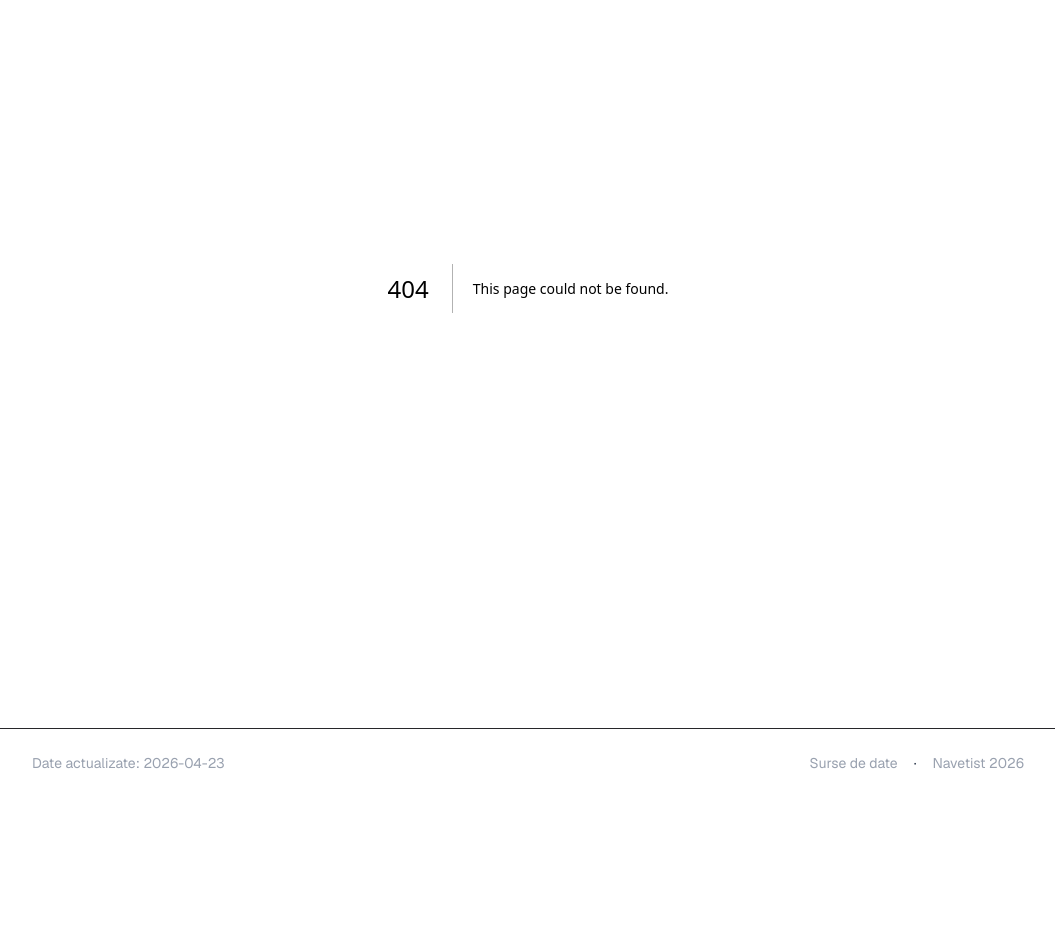
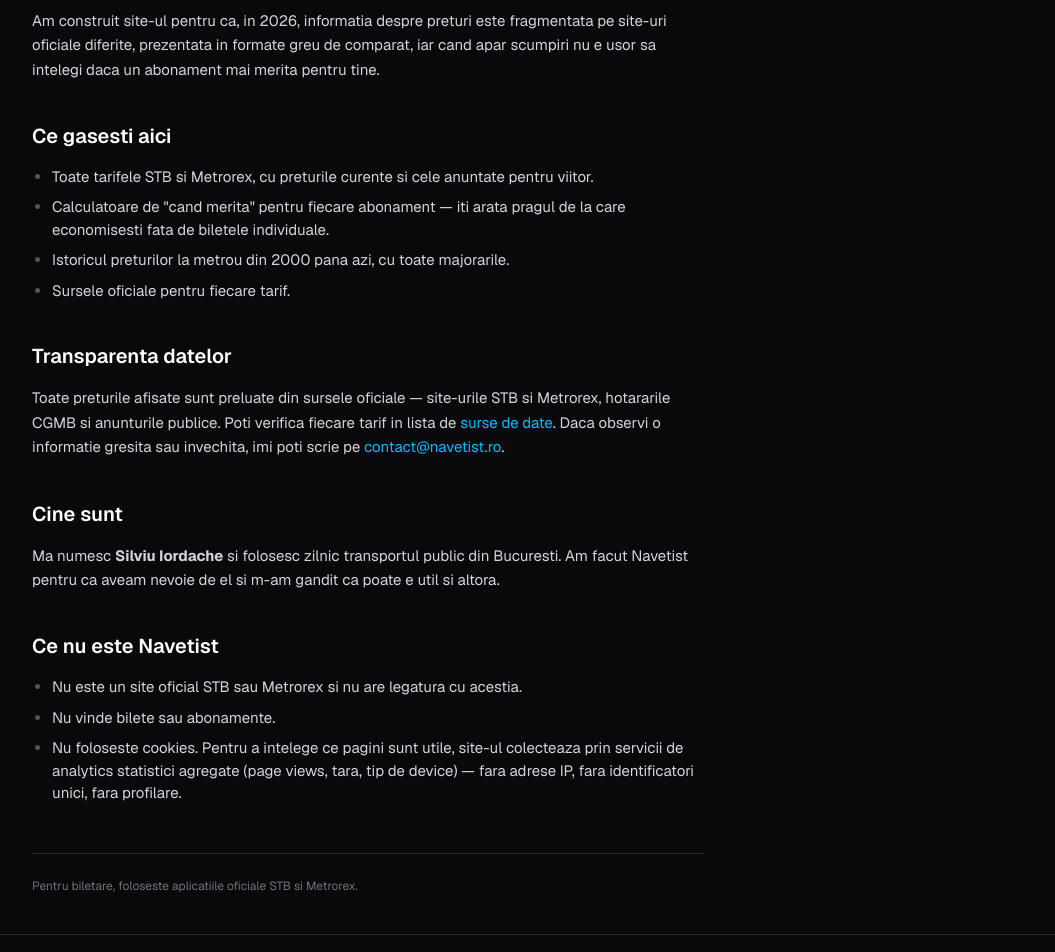
Before and after one commit to silviuio/navetist, a Next.js app: page /despre in a window 1280 px wide. Before the commit this address had no page. Shown: the part 200-1152 px from the top of the page, without its empty margins (112-1167 px from the left). Before the commit the page ends 997 px from the top, so only its background shows below. Built offline with nearby package versions, Linux system fonts and the light colour scheme.

Commit message:
feat: add Despre page and update sitemap to include it

```diff
--- a/app/components/Footer.tsx
+++ b/app/components/Footer.tsx
@@ -11,7 +11,9 @@
             Surse de date
           </Link>
           <span className="text-gray-300 dark:text-gray-700">·</span>
-          <span>Navetist {new Date().getFullYear()}</span>
+          <Link href="/despre" className="hover:text-gray-800 dark:hover:text-gray-200 transition-colors">
+            Despre
+          </Link>
         </div>
       </div>
     </footer>
--- /dev/null
+++ b/app/despre/page.tsx
@@ -0,0 +1,120 @@
+import type { Metadata } from "next";
+import Link from "next/link";
+
+export const metadata: Metadata = {
+  title: "Despre Navetist — tarife transport public București | Navetist",
+  description:
+    "Navetist este un proiect independent care aduna si prezinta clar tarifele de transport public din Bucuresti — STB si Metrorex — impreuna cu calcule care te ajuta sa alegi varianta potrivita.",
+};
+
+export default function DesprePage() {
+  return (
+    <div className="prose prose-invert max-w-2xl">
+      <h1 className="text-2xl font-bold text-white mb-6">Despre Navetist</h1>
+
+      <section className="space-y-4 text-gray-300 text-[15px] leading-relaxed">
+        <p>
+          Navetist este un proiect independent care aduna si prezinta clar
+          tarifele de transport public din Bucuresti — STB, Metrorex si
+          abonamentele integrate — intr-un singur loc.
+        </p>
+
+        <p>
+          Am construit site-ul pentru ca, in 2026, informatia despre preturi
+          este fragmentata pe site-uri oficiale diferite, prezentata in formate
+          greu de comparat, iar cand apar scumpiri nu e usor sa intelegi daca
+          un abonament mai merita pentru tine.
+        </p>
+      </section>
+
+      <h2 className="text-xl font-semibold text-white mt-10 mb-4">
+        Ce gasesti aici
+      </h2>
+      <ul className="space-y-2 text-gray-300 text-[15px] list-disc pl-5 marker:text-zinc-600">
+        <li>
+          Toate tarifele STB si Metrorex, cu preturile curente si cele anuntate
+          pentru viitor.
+        </li>
+        <li>
+          Calculatoare de &quot;cand merita&quot; pentru fiecare abonament — iti arata
+          pragul de la care economisesti fata de biletele individuale.
+        </li>
+        <li>
+          Istoricul preturilor la metrou din 2000 pana azi, cu toate majorarile.
+        </li>
+        <li>Sursele oficiale pentru fiecare tarif.</li>
+      </ul>
+
+      <h2 className="text-xl font-semibold text-white mt-10 mb-4">
+        Transparenta datelor
+      </h2>
+      <p className="text-gray-300 text-[15px] leading-relaxed">
+        Toate preturile afisate sunt preluate din sursele oficiale — site-urile
+        STB si Metrorex, hotararile CGMB si anunturile publice. Poti verifica
+        fiecare tarif in lista de{" "}
+        <Link
+          href="/surse"
+          className="text-sky-400 hover:text-sky-300 transition-colors"
+        >
+          surse de date
+        </Link>
+        . Daca observi o informatie gresita sau invechita, imi poti scrie pe{" "}
+        <a
+          href="mailto:contact@navetist.ro"
+          className="text-sky-400 hover:text-sky-300 transition-colors"
+        >
+          contact@navetist.ro
+        </a>
+        .
+      </p>
+
+      <h2 className="text-xl font-semibold text-white mt-10 mb-4">
+        Cine sunt
+      </h2>
+      <p className="text-gray-300 text-[15px] leading-relaxed">
+        Ma numesc <strong>Silviu Iordache</strong> si folosesc zilnic
+        transportul public din Bucuresti. Am facut Navetist pentru ca aveam
+        nevoie de el si m-am gandit ca poate e util si altora.
+      </p>
+
+      <h2 className="text-xl font-semibold text-white mt-10 mb-4">
+        Ce nu este Navetist
+      </h2>
+      <ul className="space-y-2 text-gray-300 text-[15px] list-disc pl-5 marker:text-zinc-600">
+        <li>
+          Nu este un site oficial STB sau Metrorex si nu are legatura cu
+          acestia.
+        </li>
+        <li>Nu vinde bilete sau abonamente.</li>
+        <li>
+          Nu foloseste cookies. Pentru a intelege ce pagini sunt utile,
+          site-ul colecteaza prin servicii de analytics statistici agregate
+          (page views, tara, tip de device) — fara adrese IP, fara
+          identificatori unici, fara profilare.
+        </li>
+      </ul>
+
+      <p className="text-xs text-zinc-500 mt-12 pt-6 border-t border-zinc-800">
+        Pentru biletare, foloseste aplicatiile oficiale{" "}
+        <a
+          href="https://www.stbsa.ro"
+          className="hover:text-zinc-300 transition-colors"
+          rel="noopener noreferrer"
+          target="_blank"
+        >
+          STB
+        </a>{" "}
+        si{" "}
+        <a
+          href="https://metrorex.ro"
+          className="hover:text-zinc-300 transition-colors"
+          rel="noopener noreferrer"
+          target="_blank"
+        >
+          Metrorex
+        </a>
+        .
+      </p>
+    </div>
+  );
+}
--- a/app/sitemap.ts
+++ b/app/sitemap.ts
@@ -12,5 +12,6 @@
     { url: `${SITE_URL}/integrat`, lastModified, priority: 0.9 },
     { url: `${SITE_URL}/metrorex/istoric`, lastModified, priority: 0.7 },
     { url: `${SITE_URL}/surse`, lastModified, priority: 0.4 },
+    { url: `${SITE_URL}/despre`, lastModified, priority: 0.3 },
   ];
 }
```
